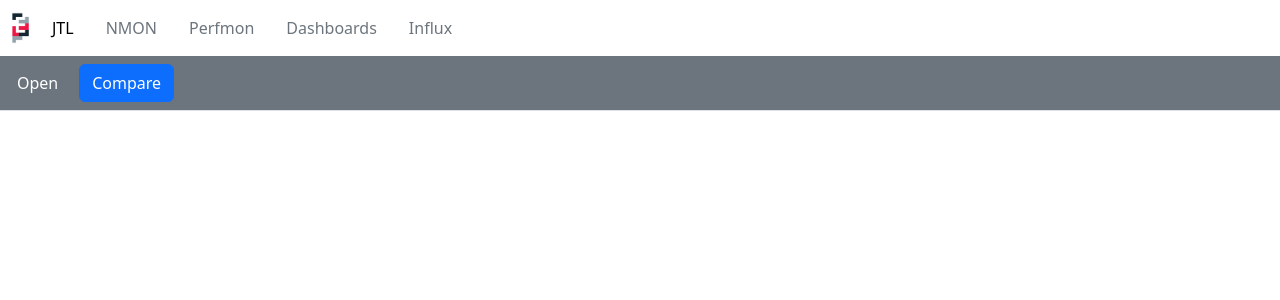
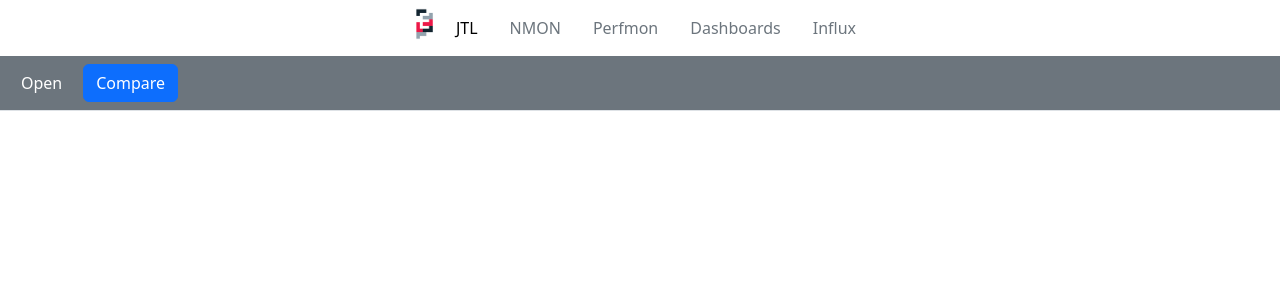
Before and after one commit to easternnl/PerformanceAnalyzer, a Vue app: page / in a window 1280 px wide. Shown: the top 300 px of the page. Built offline with nearby package versions, Linux system fonts and the light colour scheme.

Commit message:
Add sorted transactions to JTLSidebar

```diff
--- a/src/App.vue
+++ b/src/App.vue
@@ -20,13 +20,13 @@ import Dashboard from "@/components/Dashboard.vue";
 
   </header>
 
-  <div class="container-fluid">
-    <div class="row">
+  <div>
+    <div class="row mx-auto">
 
-      <div class="col-3 overflow-auto h-100">
+      <div class="col-3">
         <router-view class="sidebar" name="sidebar"></router-view>
       </div>
-      <div class="col-9 overflow-auto h-100">
+      <div class="col-9">
 
         <main>
 
--- a/src/components/AppBar.vue
+++ b/src/components/AppBar.vue
@@ -1,13 +1,16 @@
 <template>
-  <div class="row">
+  <div class="row mx-auto">
     <!-- main header with app names -->
-    <div class="container-fluid px-3 py-2">
-      <div class="d-flex flex-wrap align-items-center">
-        <a href="http://www.eastern.nl/" class="d-flex align-items-center   text-white text-decoration-none">
-          <img src="@/assets/apple-touch-icon.png" width="32" height="32" >
-        </a>
+    <div class="col-12 px-2 py-2 justify-content-center my-md-0 text-small">
+      <ul class="nav justify-content-center text-small">
+        <li>
+          <a href="http://www.eastern.nl/" class="align-items-center   text-white text-decoration-none">
+            <img src="@/assets/apple-touch-icon.png" width="32" height="32" >
+          </a>
+        </li>
 
-        <ul class="nav col-12 col-lg-auto my-2 justify-content-center my-md-0 text-small">
+
+
           <li>
             <a href="#" class="nav-link text-black">
               JTL
@@ -35,8 +38,9 @@
           </li>
         </ul>
       </div>
-    </div>
   </div>
+
+
 </template>
 
 <script>
--- a/src/components/JTLSidebar.vue
+++ b/src/components/JTLSidebar.vue
@@ -146,10 +146,18 @@ export default {
   name: "SideBar",
   computed: {
     normaltransactions: function () {
-      return [...new Set(GlobalVariables.variables.$jtldata.map(item => item.label).filter((data) => !data.startsWith('#')))];
+      var uniquevalues = [...new Set(GlobalVariables.variables.$jtldata.map(item => item.label).filter((data) => !data.startsWith('#')))];
+
+      uniquevalues = this.$d3.sort(uniquevalues)
+
+      return uniquevalues
     },
     hiddentransactions: function () {
-      return [...new Set(GlobalVariables.variables.$jtldata.map(item => item.label).filter((data) => data.startsWith('#')))];
+      var uniquevalues =  [...new Set(GlobalVariables.variables.$jtldata.map(item => item.label).filter((data) => data.startsWith('#')))];
+
+      uniquevalues = this.$d3.sort(uniquevalues)
+
+      return uniquevalues
     }
 
 
--- a/src/components/NavBar.vue
+++ b/src/components/NavBar.vue
@@ -1,7 +1,7 @@
 <template>
-  <div class="row">
+  <div class="row mx-auto">
     <!-- secondary header with app specific buttons -->
-    <div class="container-fluid d-flex flex-wrap px-3 py-2 border-bottom mb-3 bg-secondary">
+    <div class="border-bottom mb-3 bg-secondary px-2 py-2">
 
       <router-link to="/open"><button type="button" class="btn me-2 text-white">Open</button></router-link>
       <button type="button" class="btn btn-primary text-white">Compare</button>
--- a/src/views/JTLOpenFile.vue
+++ b/src/views/JTLOpenFile.vue
@@ -1,5 +1,5 @@
 <template>
-  <div class="row">
+  <div class="row mx-auto">
     <p>Open the JTL file</p>
 
 
```
